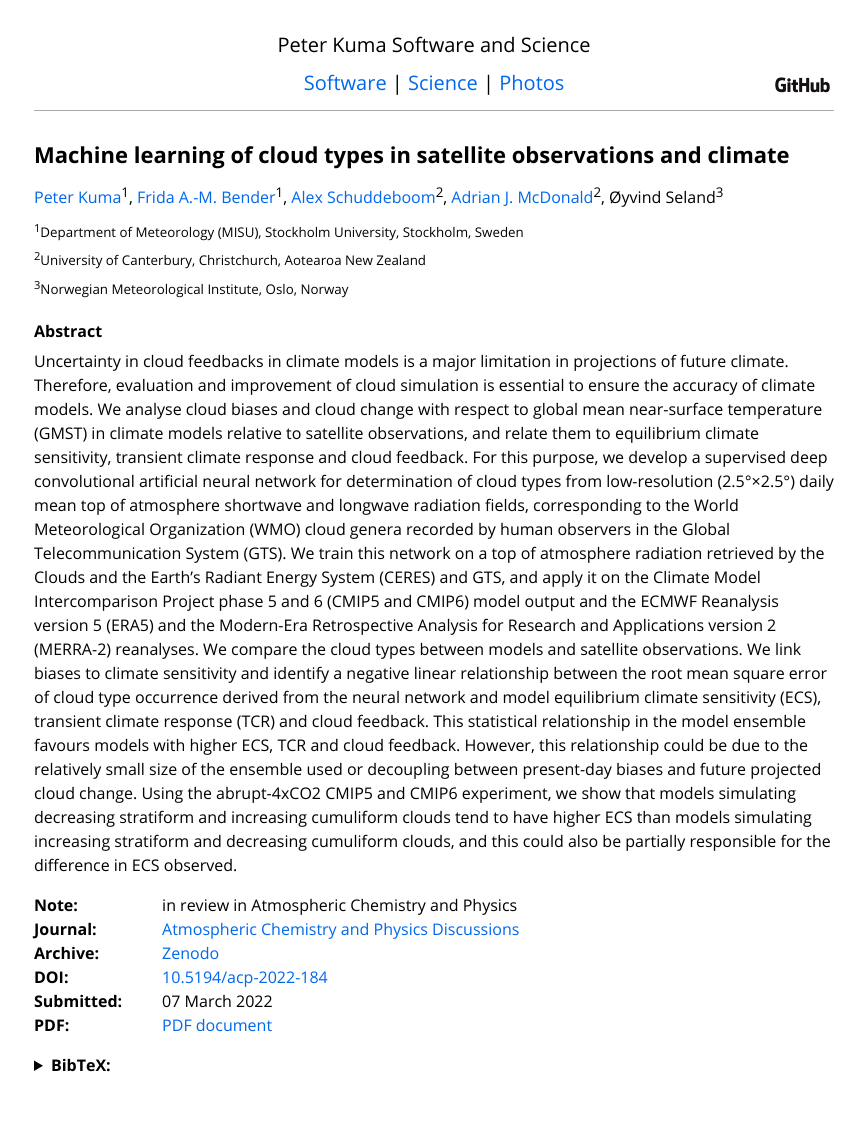
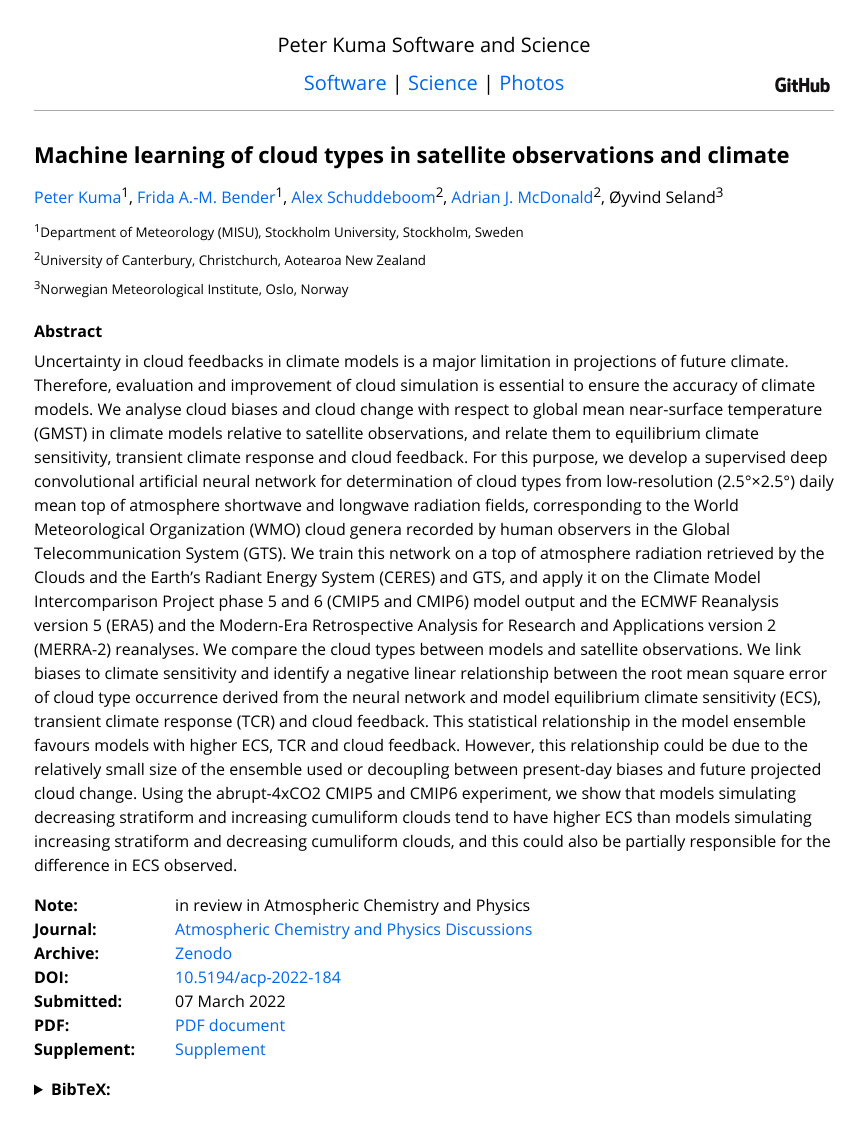
Before and after one commit to peterkuma/peterkuma.net, a Jekyll site: the page built from science/papers/kuma_et_al_2022/index.md, in a window 1280 px wide. Shown: the whole page, without its empty margins (206-1071 px from the left). Built offline with Jekyll 4.4.1, drawn with Linux system fonts in a browser that asks for light colours; before the commit the page ends 1107 px from its top, so only the background shows below that.

Commit message:
Add supplement

```diff
--- a/_layouts/paper.html
+++ b/_layouts/paper.html
@@ -133,6 +133,13 @@ layout: default
 <a href="{{ page.file | uri_escape }}">PDF document</a>
 </dd>
 {% endif %}
+{% if page.supplement %}
+<dt>Supplement:</dt>
+<dd>
+<a href="{{ page.supplement | uri_escape }}">Supplement</a>
+</dd>
+{% endif %}
+
 </dl>
 
 <details>
--- a/science/papers/kuma_et_al_2022/index.md
+++ b/science/papers/kuma_et_al_2022/index.md
@@ -36,4 +36,5 @@ journal: Atmospheric Chemistry and Physics Discussions
 archive: Zenodo
 archive_url: https://doi.org/10.5281/zenodo.6184907
 file: "Kuma et al. (2022), Machine learning of cloud types in satellite observations and climate models (submitted revision 22 July 2022).pdf"
+supplement: "supplement.zip"
 ---
```
Also changed, not shown: 1 other file.
